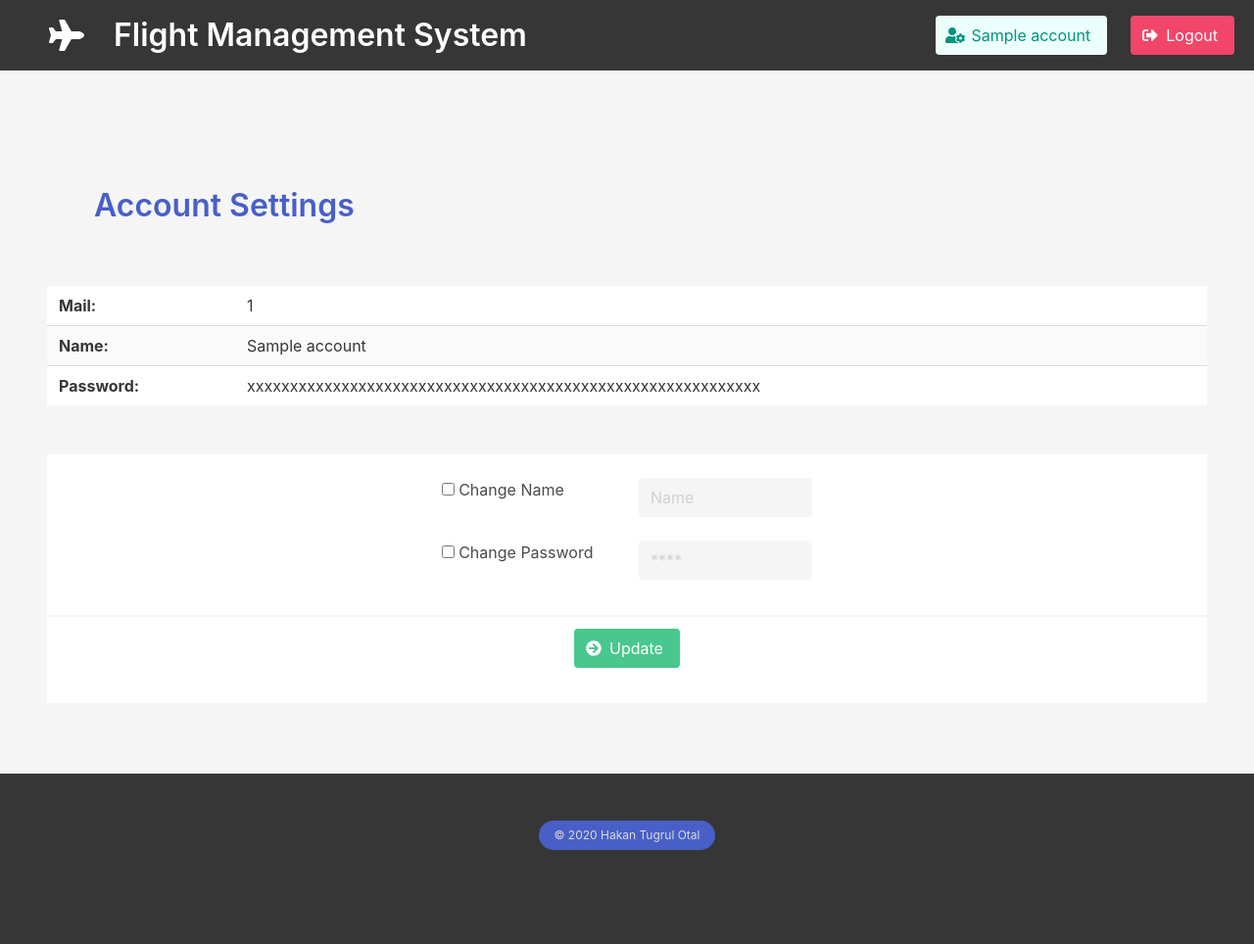
After one commit to hakanotal/flight-management-app, a Flask app: page /settings in a window 1280 px wide. The commit adds this page. Shown: the whole page at 98% size. Run offline with Flask 2, Linux system fonts and the light colour scheme; a user stored in the database is signed in; a database or web service that is not in the repository returns one stand-in record (values such as "Sample title"); parts of the project's set-up code (start-up, migrations or seed data) failed here and were passed over; some libraries are stand-ins or nearby versions.

Commit message:
account settings page added

```diff
--- a/database.py
+++ b/database.py
@@ -223,3 +223,12 @@ class Database:
         cur.execute("DELETE FROM accounts WHERE mail = %s", (id,))
         cur.close()
         self.conn.commit()
+
+    def update_user(self, id, name, password):
+        cur = self.conn.cursor()
+        if name:
+            cur.execute("UPDATE accounts SET name = %s WHERE mail = %s", (name, id))
+        if password:
+            cur.execute("UPDATE accounts SET password = %s WHERE mail = %s", (password, id))
+        cur.close()
+        self.conn.commit()
--- a/main.py
+++ b/main.py
@@ -29,7 +29,10 @@ def create_app():
 
     app.add_url_rule("/flights", view_func=views.flights_page)
     app.add_url_rule("/flights/<int:flight_id>", view_func=views.details_page)
+
     app.add_url_rule("/reservations", view_func=views.reservations_page)
+
+    app.add_url_rule("/settings", view_func=views.settings_page)
 
     app.add_url_rule("/panel", view_func=views.panel_home_page)
     app.add_url_rule("/panel/<menu>", view_func=views.panel_menu_page)
@@ -58,6 +61,7 @@ def create_app():
 
     app.add_url_rule("/add_user", view_func=requests.add_user_request, methods = ['POST'])
     app.add_url_rule("/delete_user/<user_id>", view_func=requests.delete_user_request, methods = ['POST'])
+    app.add_url_rule("/update_user/<user_id>", view_func=requests.update_user_request, methods = ['POST'])
 
     return app
 
--- a/templates/layout.html
+++ b/templates/layout.html
@@ -47,8 +47,12 @@
             </div>
 
             <div class="navbar-item">
-              <h3 class="title is-5 has-text-white">{{ current_user.name }}</h3>
+              <a class="button is-primary is-light"  href="/settings">
+                <span class="icon"><i class="fas fa-user-cog"></i></span>
+                <span>{{ current_user.name }}</span>
+              </a>
             </div>
+
             <div class="navbar-item">
               <form action="/logout" method="POST">
                 <div class="control">
@@ -72,7 +76,10 @@
 
           <div class="navbar-end">
             <div class="navbar-item">
-              <h3 class="title is-5 has-text-white">{{ current_user.name }}</h3>
+              <a class="button is-primary is-light"  href="/settings">
+                <span class="icon"><i class="fas fa-user-cog"></i></span>
+                <span>{{ current_user.name }}</span>
+              </a>
             </div>
             <div class="navbar-item">
               <form action="/logout" method="POST">
--- /dev/null
+++ b/templates/pages/settings.html
@@ -0,0 +1,77 @@
+{% extends "layout.html" %}
+{% block title %}Account Settings{% endblock %}
+{% block content %}
+    <section class="hero">
+      <div class="hero-body">
+          <div class="container">
+            <h1 class="title has-text-link">Account Settings</h1>
+          </div>
+      </div>
+    </section>
+
+    <table class="table is-striped">
+      <tr>
+        <th>Mail:</th>
+        <td>{{ user.mail }}</td>
+      </tr>
+      <tr>
+        <th>Name:</th>
+        <td>{{ user.name }}</td>
+      </tr>
+      <tr>
+        <th>Password:</th>
+        <td>{{ user.password }}</td>
+      </tr>
+    </table>
+
+    <hr>
+
+    <form class="has-background-white" action="/update_user/{{ user.mail }}" method="POST">
+      <br>
+      <div class="columns is-centered">
+        <div class="column is-2">
+          <label class="checkbox">
+            <input class="checkbox" type="checkbox" id="nameBox" />
+            <span>Change Name</span>
+          </label>
+        </div>
+        <div class="column is-2">
+          <input class="input" placeholder="Name" type="text" name="name" id="nameText" maxlength="30" disabled />
+        </div>
+
+        <script>
+          document.getElementById('nameBox').onchange = function() {
+            document.getElementById('nameText').disabled = !this.checked;
+          };
+        </script>
+      </div>
+
+      <div class="columns is-centered">
+        <div class="column is-2">
+          <label class="checkbox">
+            <input class="checkbox has-background-dark" type="checkbox" id="pwBox" />
+            <span>Change Password</span>
+          </label>
+        </div>
+        <div class="column is-2">
+          <input class="input" placeholder="****" type="password" name="password" id="pwText" maxlength="30" disabled />
+        </div>
+
+        <script>
+          document.getElementById('pwBox').onchange = function() {
+            document.getElementById('pwText').disabled = !this.checked;
+          };
+        </script>
+      </div>
+      <hr>
+
+      <div class="columns is-centered control is-2">
+        <button class="button is-success">
+          <span class="icon"><i class="fas fa-arrow-circle-right"></i></span>
+          <span>Update</span>
+        </button>
+      </div>
+      <br>
+    </form>
+
+{% endblock %}
--- a/views.py
+++ b/views.py
@@ -24,9 +24,11 @@ def details_page(flight_id):
 @login_required
 def reservations_page():
     db = current_app.config["db"]
-    reservations = db.get_reservations_of_user(current_user.id)
-    return render_template("pages/reservations.html", reservations=reservations)
+    return render_template("pages/reservations.html", reservations=db.get_reservations_of_user(current_user.id))
 
+@login_required
+def settings_page():
+    return render_template("pages/settings.html", user=current_user)
 
 #Admin Pages
 @login_required
```
Also changed, not shown: requests.py (+9 -0 lines).
